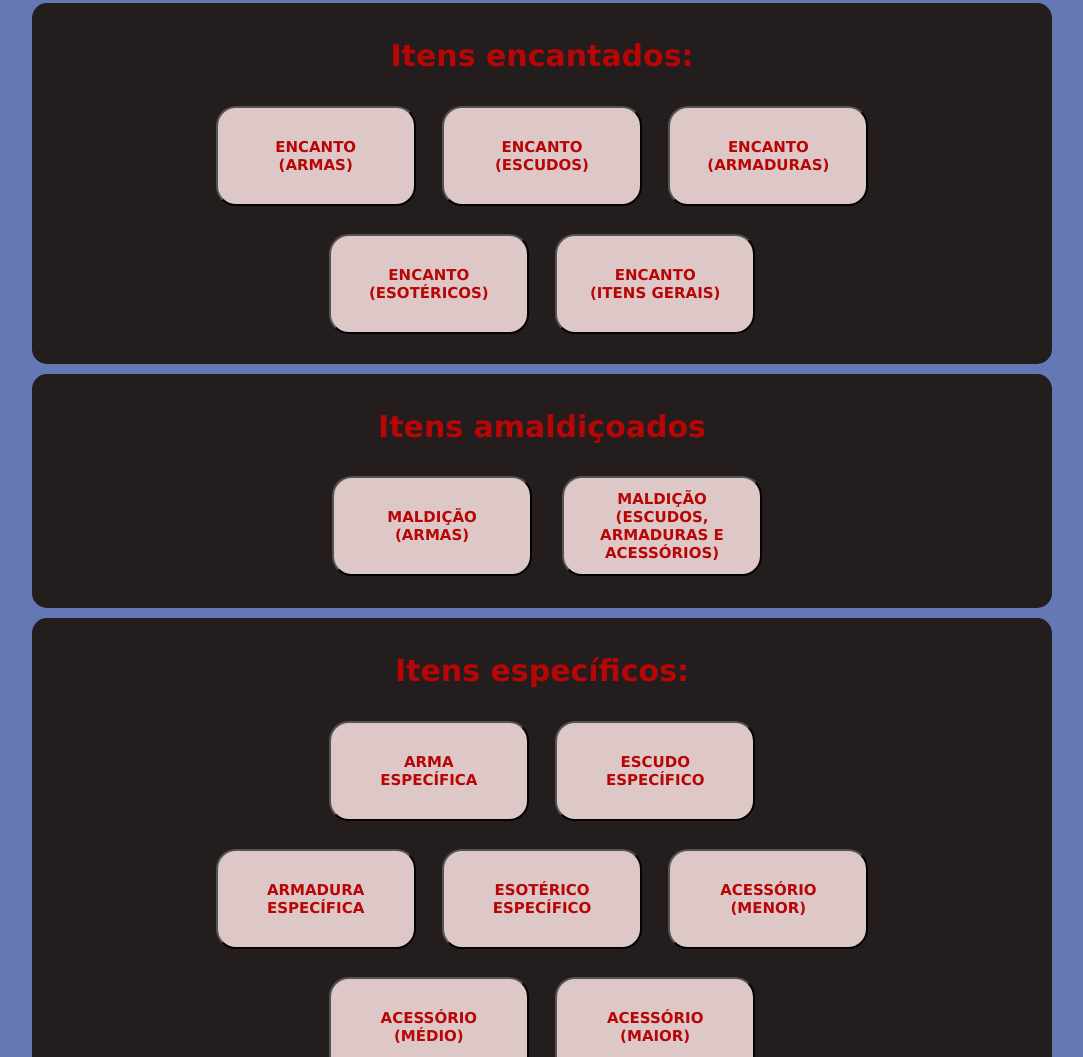
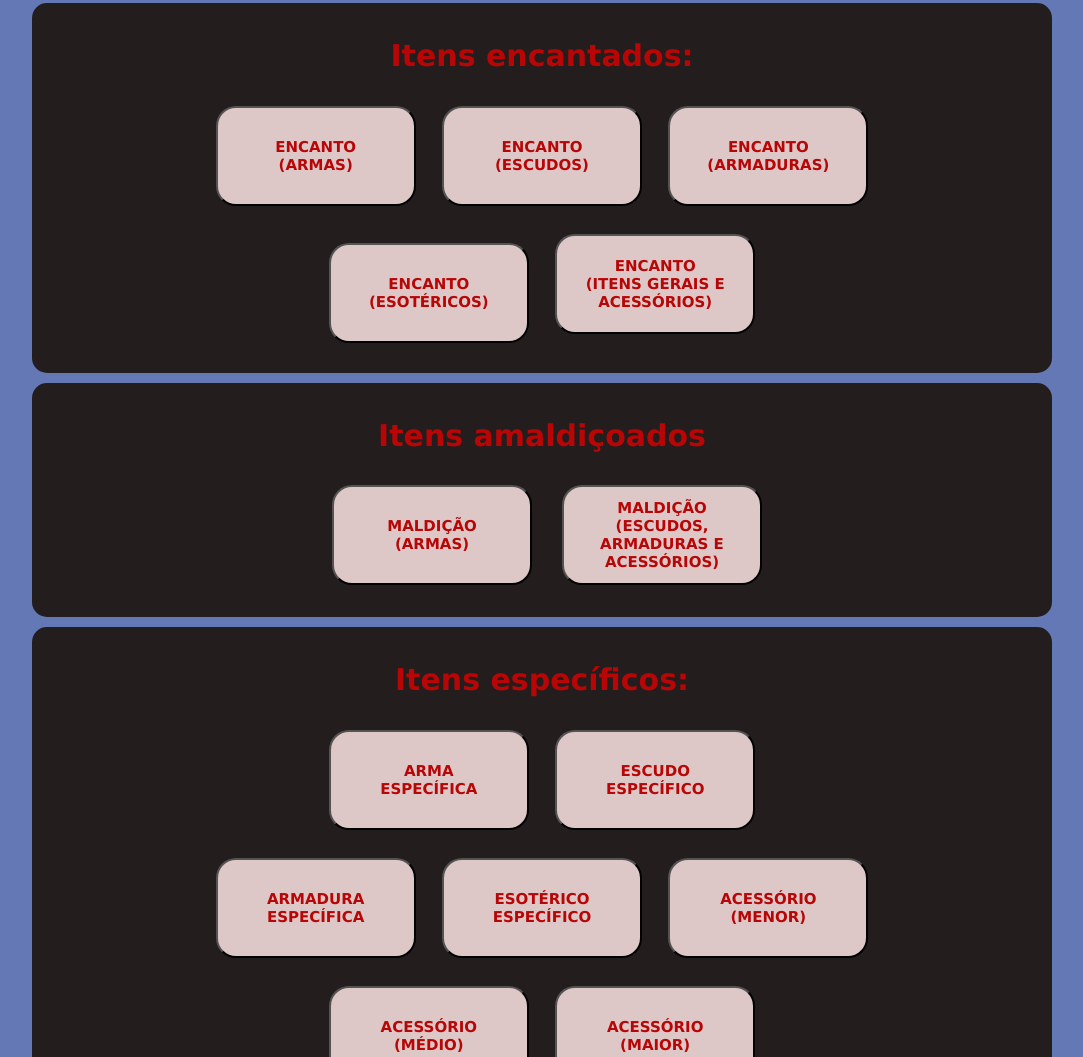
Before and after one commit to kanerito13/itens-aleatorios-T20, a plain HTML site: page index.html in a window 1280 px wide. Shown: the part 1863-2920 px from the top of the page, without its empty margins (98-1181 px from the left). Drawn offline with Linux system fonts and the light colour scheme.

Commit message:
Update index.html
mudança de texto

```diff
--- a/index.html
+++ b/index.html
@@ -79,7 +79,7 @@
         <button onclick="AMDEC()"><b>ENCANTO<br>(ARMADURAS)</b></button>
         <br>
         <button onclick="ESOEC()"><b>ENCANTO<br>(ESOTÉRICOS)</b></button>
-        <button onclick="ACSEC()"><b>ENCANTO<br>(ITENS GERAIS)</b></button>
+        <button onclick="ACSEC()"><b>ENCANTO<br>(ITENS GERAIS E ACESSÓRIOS)</b></button>
     </div>
 
     <div id="maldiçao" class="categoria">
```
